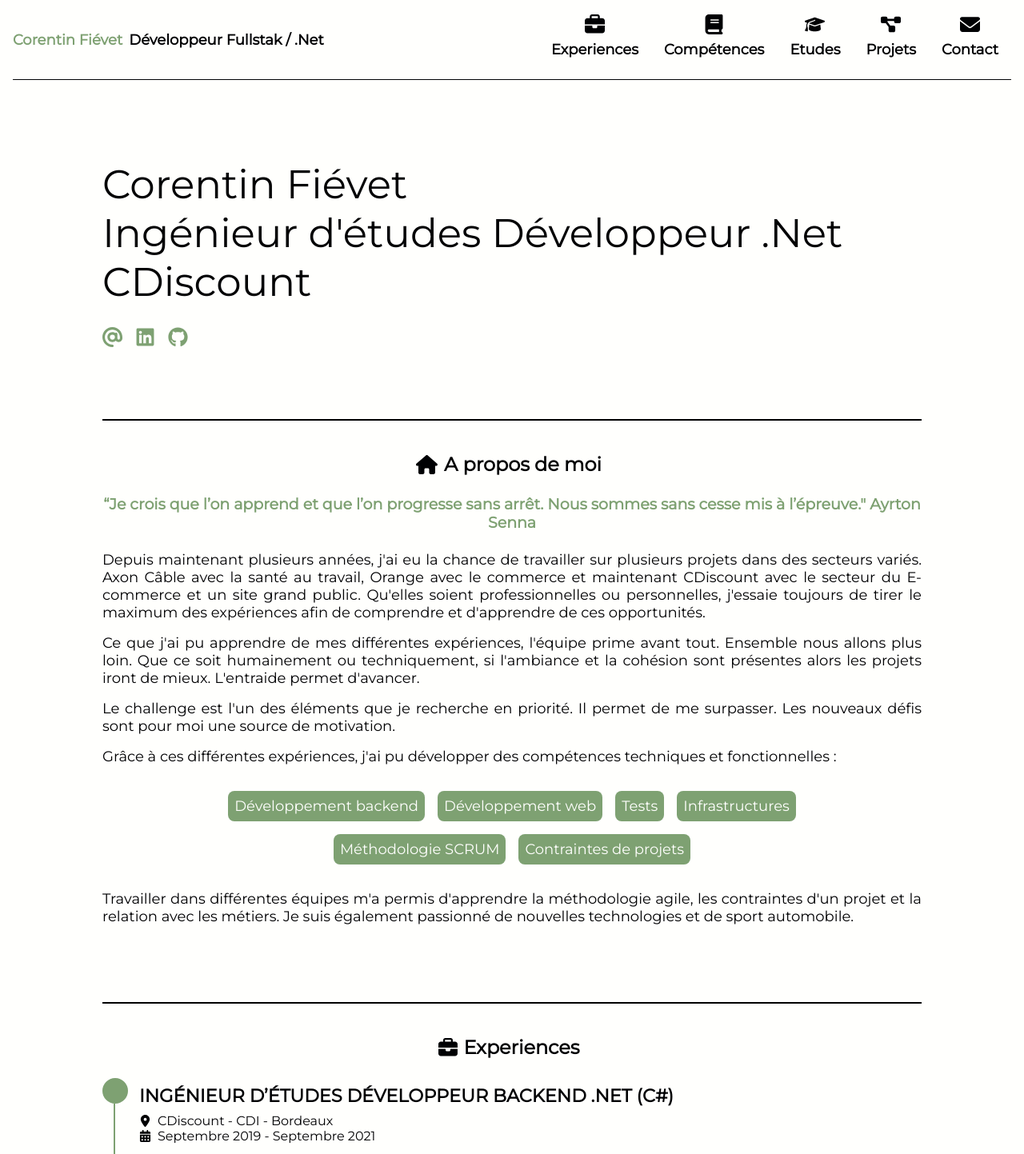
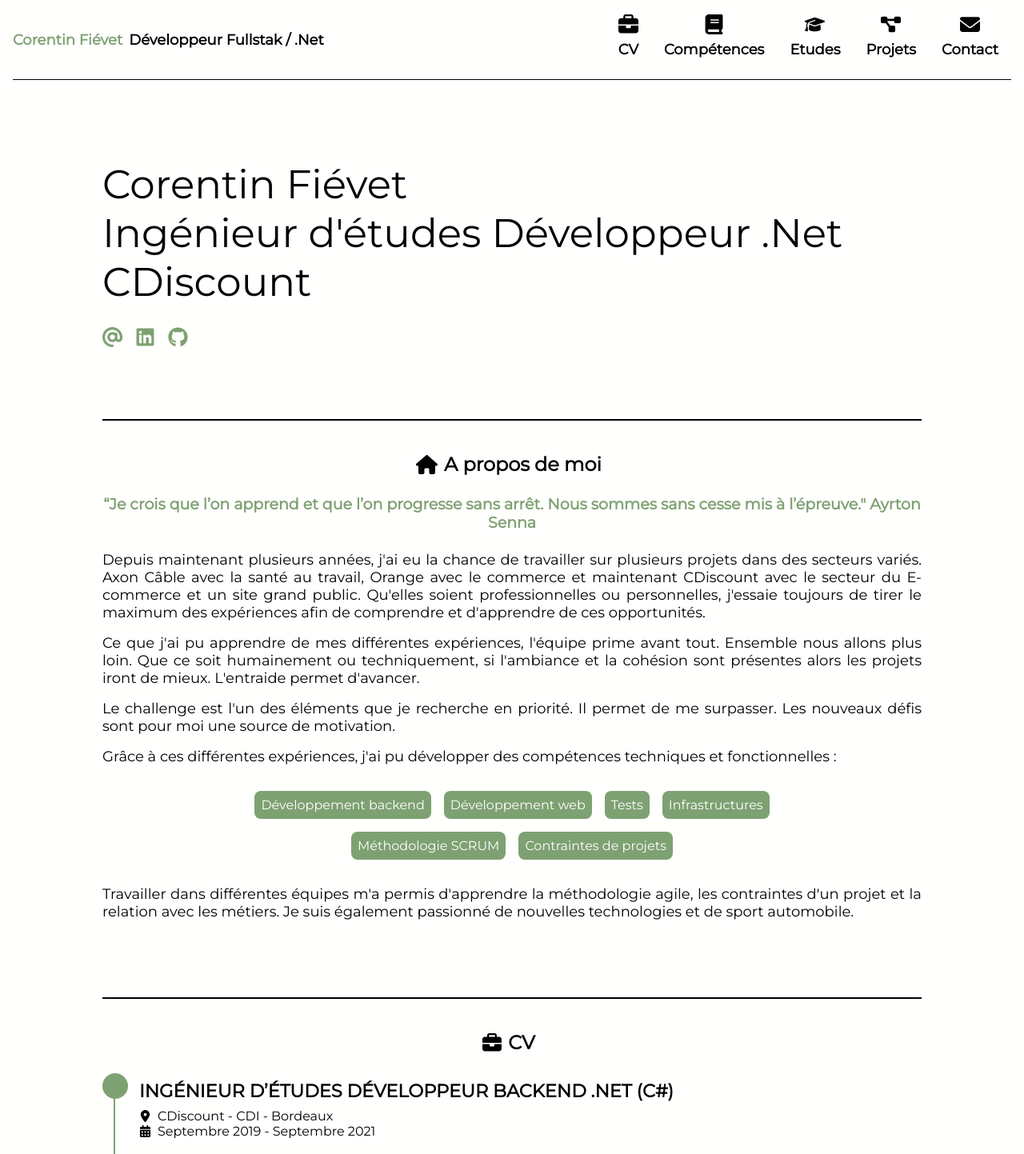
Before and after one commit to cofievet/Portfolio, a React (Create React App) app in the folder portfolio/: page / in a window 1280 px wide. Shown: the top 1443 px of the page at 80% size. Built offline with nearby package versions, Linux system fonts and the light colour scheme.

Commit message:
Ajust size navbar items Rename "experiences" to CV Contact design

```diff
--- a/portfolio/src/components/About/About.scss
+++ b/portfolio/src/components/About/About.scss
@@ -29,11 +29,12 @@
     background-color: $accenting-color;
     color: $primary-color;
 
-    @media all and (max-width: 480px) {
+    @media all and (max-width: $mobile-max-width) {
         margin: space(0.5);
+        padding: space(0.5);
     }
 
-    @include font-size-default;
+    @include font-size-secondary;
 }
 
 .about-citation {
--- a/portfolio/src/components/Contact/Contact.jsx
+++ b/portfolio/src/components/Contact/Contact.jsx
@@ -1,5 +1,5 @@
 import { faGithub, faLinkedin } from '@fortawesome/free-brands-svg-icons';
-import { faEnvelope } from '@fortawesome/free-solid-svg-icons';
+import { faAt, faEnvelope } from '@fortawesome/free-solid-svg-icons';
 import { FontAwesomeIcon } from '@fortawesome/react-fontawesome';
 import './Contact.scss'
 
@@ -20,6 +20,12 @@ export default function Contact() {
 
             <div className="contact-links">
                 <div className='contact-link'>
+                    <FontAwesomeIcon className='contact-logo' icon={faAt}></FontAwesomeIcon>
+                    <div className='contact-link-text'>
+                        <span>:</span>
+                        <a className='contact-link-text-a' href='mailto:cofievet@gmail.com'>cofievet@gmail.com</a></div>
+                </div>
+                <div className='contact-link'>
                     <FontAwesomeIcon className='contact-logo' icon={faLinkedin}></FontAwesomeIcon>
                     <div className='contact-link-text'>
                         <span>:</span>
--- a/portfolio/src/components/Contact/Contact.scss
+++ b/portfolio/src/components/Contact/Contact.scss
@@ -8,7 +8,7 @@
 .contact-informations {
     display: flex;
     justify-content: center;
-    align-items: flex-start;
+    align-items: center;
     flex-direction: column;
     margin: space(2) 0;
     font-weight: bold;
@@ -16,10 +16,18 @@
     @include font-size-default;
 }
 
+.contact-links{
+    display: flex;
+    align-items: center;
+    justify-content: center;
+    flex-wrap: wrap;
+}
+
 .contact-link {
     display: flex;
     justify-content: flex-start;
     align-items: center;
+    padding: space(0.5);
 }
 
 .contact-logo {
--- a/portfolio/src/components/Experiences/Experiences.jsx
+++ b/portfolio/src/components/Experiences/Experiences.jsx
@@ -9,7 +9,7 @@ export default function Experiences() {
                 <div className="title-logo" >
                     <FontAwesomeIcon icon={faBriefcase}></FontAwesomeIcon>
                 </div>
-                <span className="title">Experiences</span>
+                <span className="title">CV</span>
             </div>
 
             <div className="timeline-container">
--- a/portfolio/src/components/Navbar/Navbar.jsx
+++ b/portfolio/src/components/Navbar/Navbar.jsx
@@ -16,7 +16,7 @@ export default function Navbar() {
             <div className="navbar-links-text">
                 <Link activeClass='active' to="experiences" spy={true} smooth={true} offset={offset} isDynamic={true} className={'navbar-link'}>
                     <FontAwesomeIcon icon={faBriefcase} className="navbar-logo"></FontAwesomeIcon>
-                    <span className='navbar-link-text'>Experiences</span>
+                    <span className='navbar-link-text'>CV</span>
                 </Link>
                 <Link activeClass='active' to="skills" spy={true} smooth={true} offset={offset} isDynamic={true} className={'navbar-link'}>
                     <FontAwesomeIcon icon={faBook} className="navbar-logo"></FontAwesomeIcon>
--- a/portfolio/src/components/Navbar/Navbar.scss
+++ b/portfolio/src/components/Navbar/Navbar.scss
@@ -40,8 +40,12 @@
     display: flex;
     align-items: center;
     justify-content: flex-end;
-    flex: 1;
-    width: 100%;
+    width: 30%;
+
+    @media all and (max-width: $mobile-max-width) {
+        justify-content: center;
+        width: 100%;
+    }
 }
 
 .navbar-link-text {
@@ -65,6 +69,7 @@
     flex-direction: column;
     cursor: pointer;
     border-radius: 5px;
+    flex: 1;
 
     @media (hover: hover) {
         &:hover {
@@ -91,7 +96,7 @@
         padding: space(1);
     }
 
-    .navbar-name{
+    .navbar-name {
         color: $secondary-color;
     }
 
@@ -100,7 +105,4 @@
         padding-top: space(0.5);
     }
 
-    .navbar-links-text {
-        justify-content: center;
-    }
 }
```
